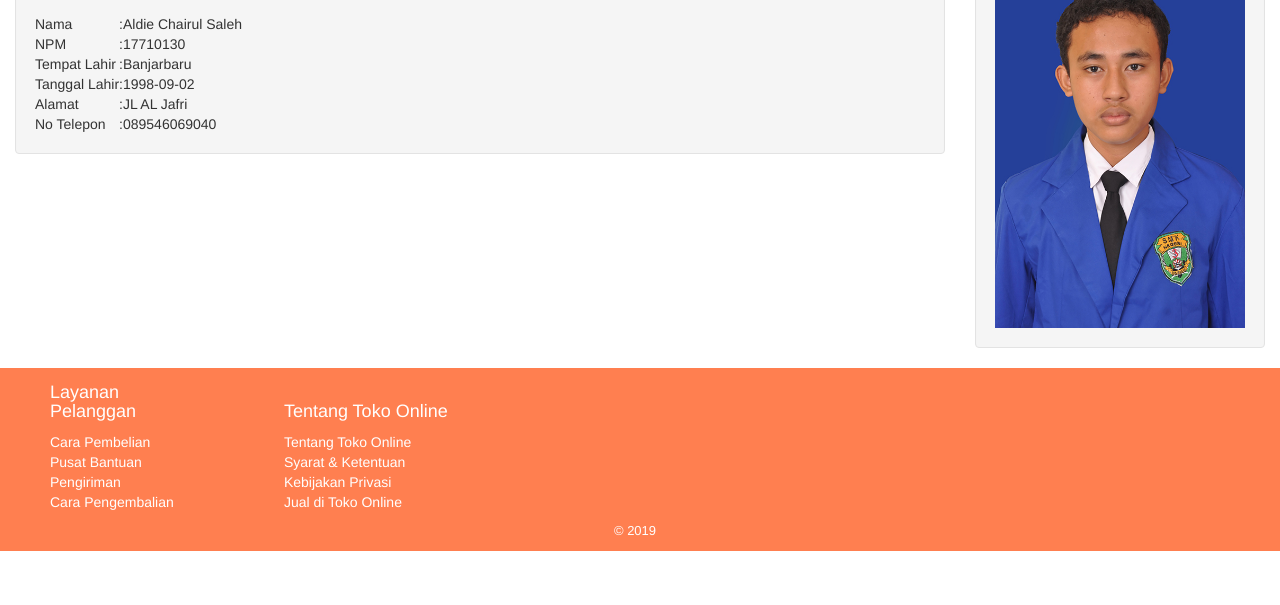
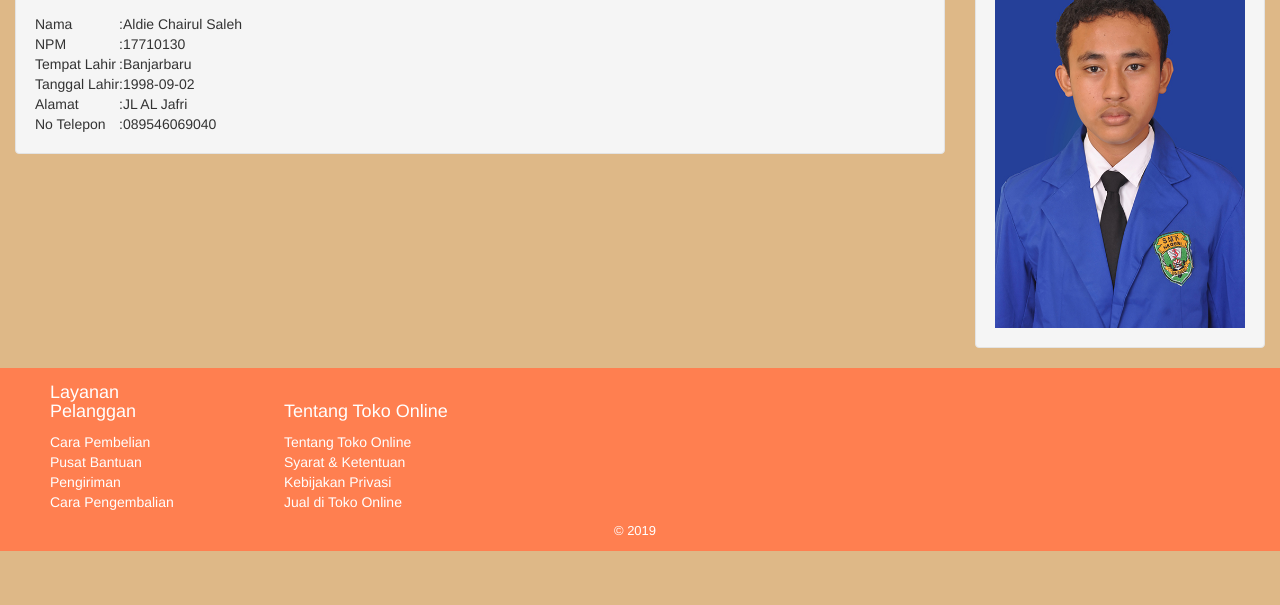
Before and after one commit to aldiechairul/tokoonline, a plain HTML site: page tentangsaya.html in a window 1280 px wide. Shown: the part 195-800 px from the top of the page. Drawn offline with Linux system fonts and the light colour scheme.

Commit message:
Update tentangsaya.html

```diff
--- a/tentangsaya.html
+++ b/tentangsaya.html
@@ -5,7 +5,7 @@
 	<link rel="stylesheet" type="text/css" href="css/bootstrap.min.css">
 	<link rel="stylesheet" type="text/css" href="css/custom.css">
 </head>
-<body class="bgcolor>
+<body class="bgcolor">
 <header>
 		<nav class="navbar-default">
 			<div class="container-fluid">
```
